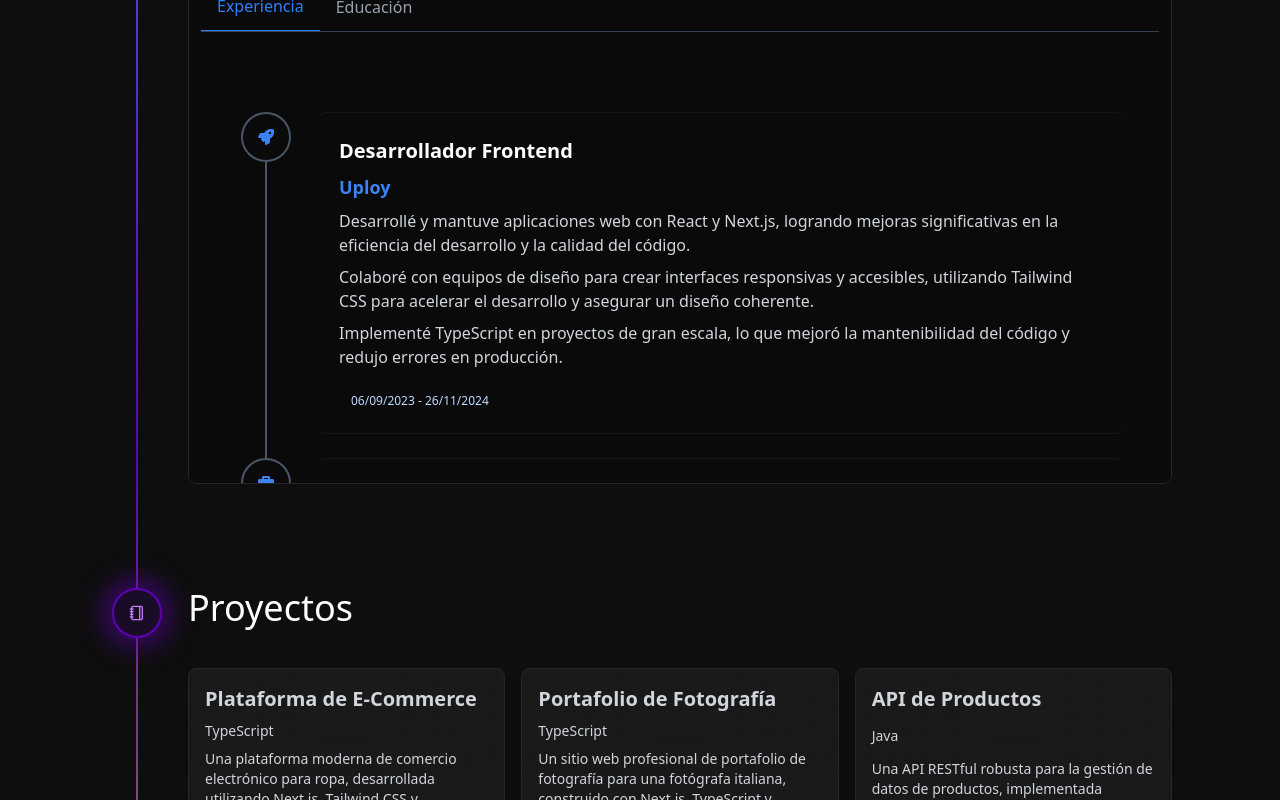
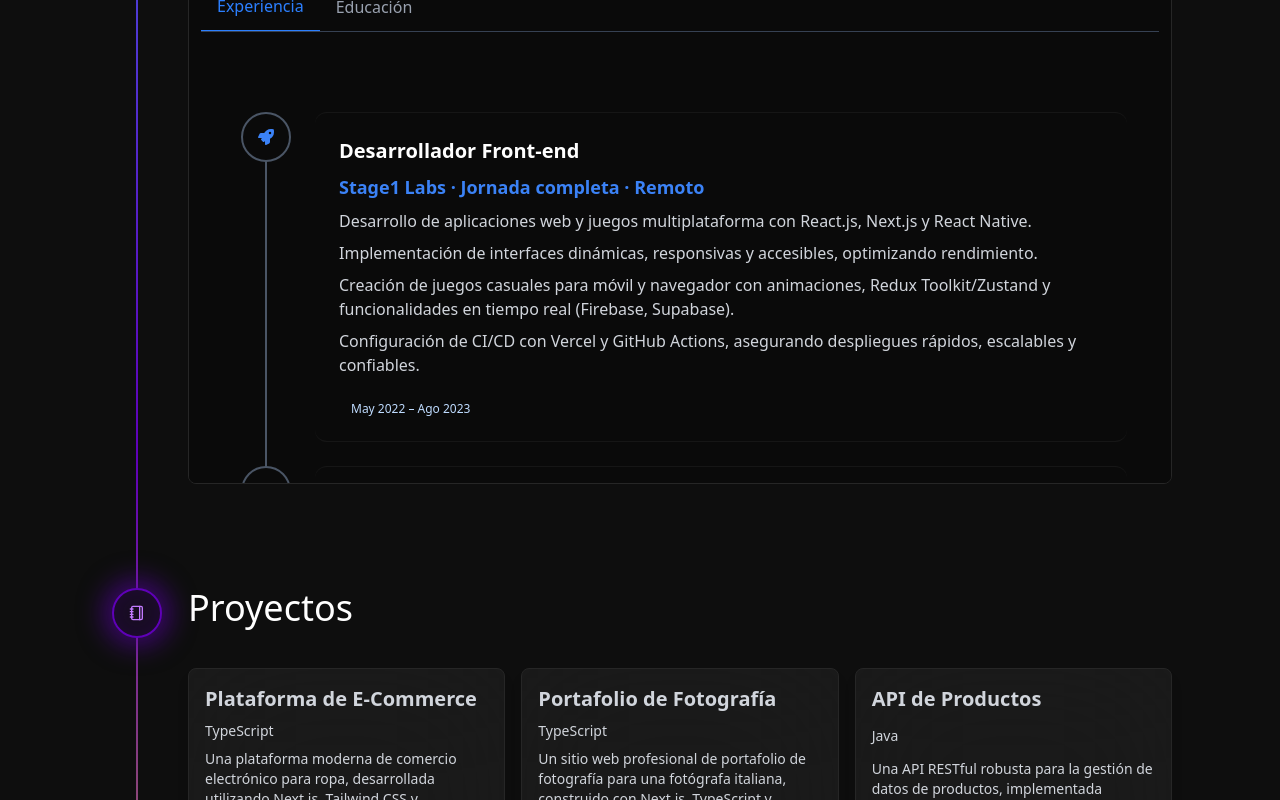
Before and after one commit to Otochicatole/portafolio, a React (Vite) app: page /#/ in a window 1280 px wide. Shown: the part 900-1700 px from the top of the page. Built offline with nearby package versions, Linux system fonts and the light colour scheme.

Commit message:
2/10/2025

```diff
--- a/src/components/arrays/array-experience.tsx
+++ b/src/components/arrays/array-experience.tsx
@@ -3,26 +3,26 @@ import { FaBriefcase, FaRocket } from "react-icons/fa";
 export const experiences = [
     {
         id: 1,
-        title: "Desarrollador Frontend",
-        company: "Uploy",
-        period: "06/09/2023 - 26/11/2024",
+        title: "Desarrollador Front-end",
+        company: "Stage1 Labs · Jornada completa · Remoto",
+        period: "May 2022 – Ago 2023",
         description: [
-            "Desarrollé y mantuve aplicaciones web con React y Next.js, logrando mejoras significativas en la eficiencia del desarrollo y la calidad del código.",
-            "Colaboré con equipos de diseño para crear interfaces responsivas y accesibles, utilizando Tailwind CSS para acelerar el desarrollo y asegurar un diseño coherente.",
-            "Implementé TypeScript en proyectos de gran escala, lo que mejoró la mantenibilidad del código y redujo errores en producción."
+            "Desarrollo de aplicaciones web y juegos multiplataforma con React.js, Next.js y React Native.",
+            "Implementación de interfaces dinámicas, responsivas y accesibles, optimizando rendimiento.",
+            "Creación de juegos casuales para móvil y navegador con animaciones, Redux Toolkit/Zustand y funcionalidades en tiempo real (Firebase, Supabase).",
+            "Configuración de CI/CD con Vercel y GitHub Actions, asegurando despliegues rápidos, escalables y confiables."
         ],
         icon: <FaRocket/>
     },
     {
-        id: 3,
-        title: "Desarrollador Freelance",
-        company: "Aplicación de Tienda Online (Next.js Fullstack)",
-        period: "28/11/2024 - Actualidad",
+        id: 2,
+        title: "Desarrollador Front-end",
+        company: "Uploy · Jornada completa · Remoto",
+        period: "Sep 2023 – Sep 2025",
         description: [
-            "Desarrollé una aplicación web fullstack para una tienda online utilizando Next.js, integrando React y Material UI para un frontend dinámico y funcional.",
-            "En el backend, implementé servicios con API Routes, gestioné la base de datos con MongoDB y Mongoose, y desarrollé funcionalidades como carrito de compras, manejo de usuarios, inventario y pedidos.",
-            "Para garantizar seguridad y eficiencia, utilicé JWT y OAuth en la autenticación y autoricé pagos a través de Stripe. Además, optimicé el rendimiento con imágenes mejoradas, SSR y SSG.",
-            "Trabajé estrechamente con el cliente para definir requerimientos, realizar pruebas y entregar una solución escalable y satisfactoria."
+            "Desarrollo de aplicaciones web con React.js y Next.js, implementando Server-Side Rendering (SSR) para optimizar rendimiento y SEO.",
+            "Integración con APIs REST y GraphQL, además de configuración de webhooks para comunicación entre servicios y automatización de procesos.",
+            "Implementación de seguridad en autenticación y autorización mediante JWT, OAuth2 y NextAuth, asegurando protección de datos y control de accesos."
         ],
         icon: <FaBriefcase/>
     },
--- a/src/pages/about/page.tsx
+++ b/src/pages/about/page.tsx
@@ -10,7 +10,7 @@ import Footer from "../../components/layout/footer";
 export default function Summary() {
   const handleDownload = () => {
     const link = document.createElement("a");
-    link.href = "./cv.pdf";
+    link.href = "./cv2.pdf";
     link.download = "CV_Cuello_Agustin.pdf";
     link.click();
   };
```
Also changed, not shown: 2 other files (tests, documents, lock files or other folders).
